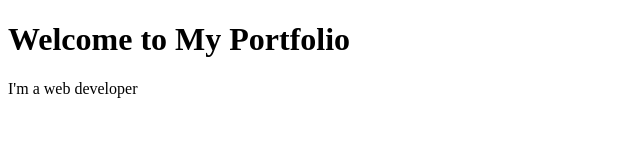
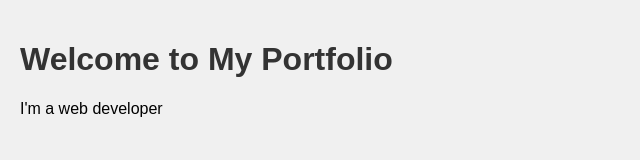
Before and after one commit to UNIQUE0024/my-portfolio-01, a plain HTML site: page index.html in a window 1280 px wide. Shown: the whole page, without its empty margins (0-640 px from the left). Drawn offline with Linux system fonts and the light colour scheme.

Commit message:
Add CSS styling to homepage

```diff
--- a/index.html
+++ b/index.html
@@ -2,6 +2,7 @@
  <html>
  <head>
  <title>Rahul's Portfolio</title>
+ <link rel="stylesheet" href="style.css">
  </head>
  <body>
  <h1>Welcome to My Portfolio</h1>
--- /dev/null
+++ b/style.css
@@ -0,0 +1,9 @@
+ body {
+ font-family: Arial, sans-serif;
+ background-color: #f0f0f0;
+ margin: 0;
+ padding: 20px;
+ }
+ h1 {
+ color: #333;
+ }
```
